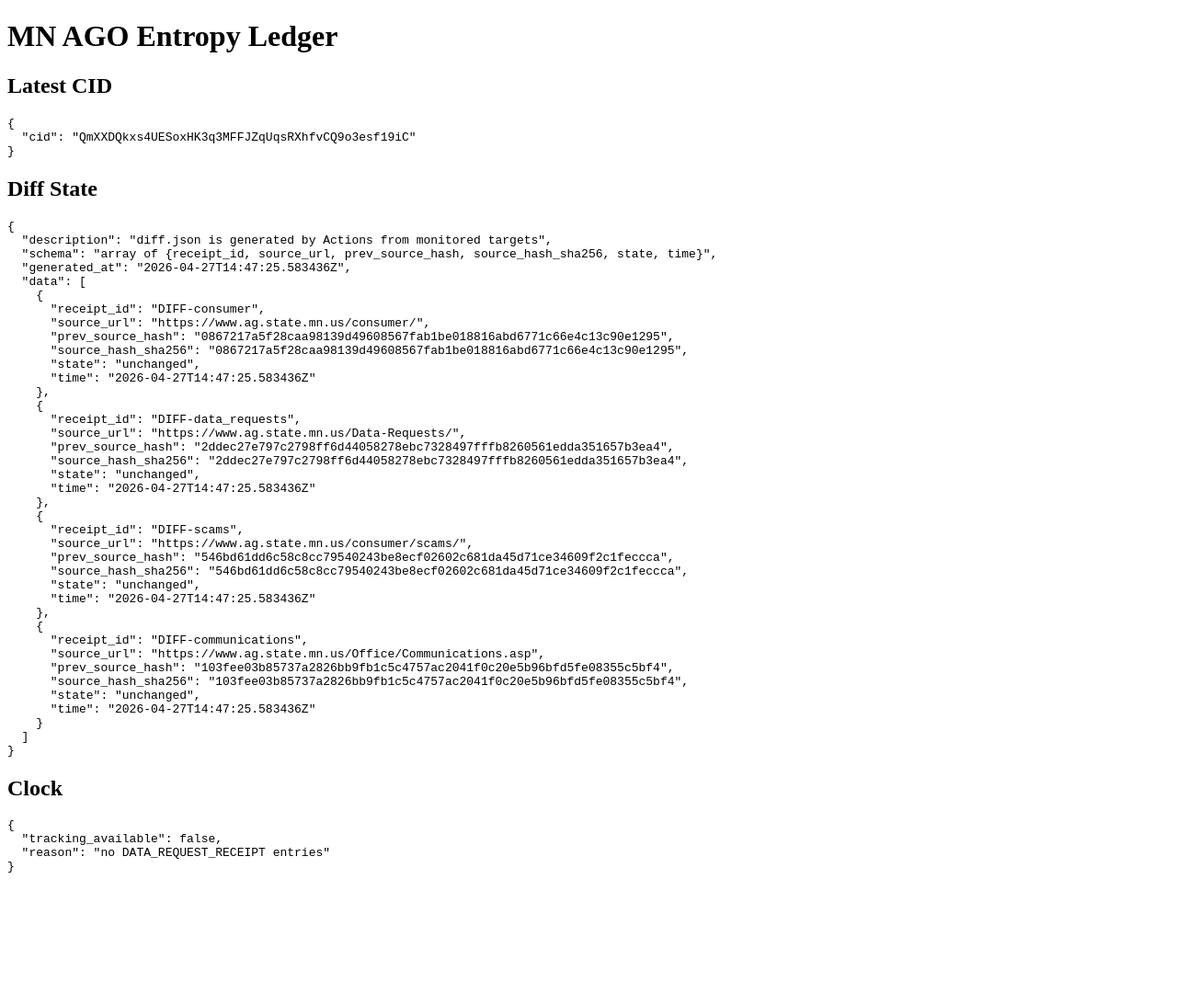
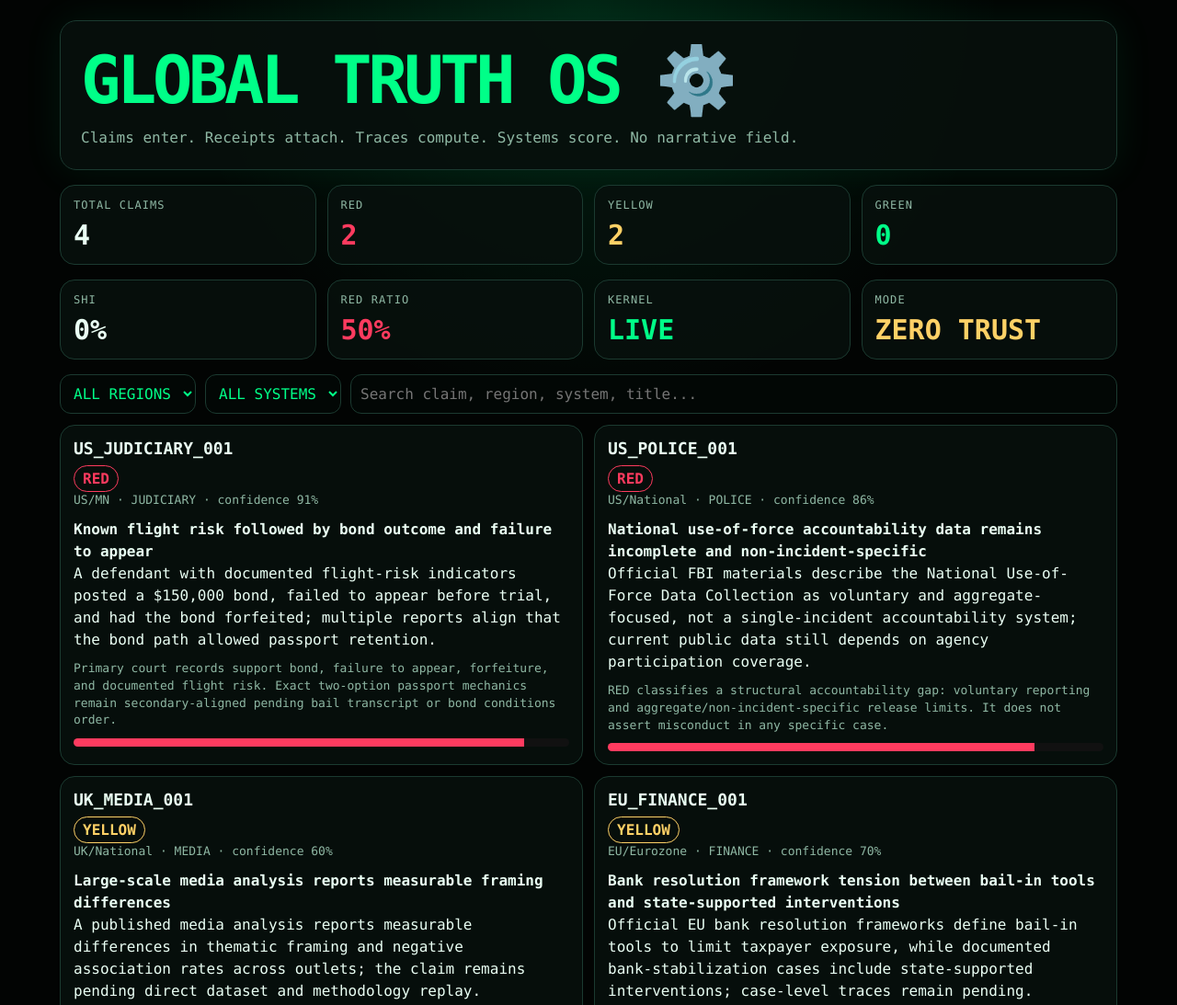
Before and after one commit to jsonwisdom/mn-ago-entropy-ledger, a plain HTML site: page site/index.html in a window 1280 px wide. Shown: the top 1093 px of the page at 92% size. Before the commit the page ends 963 px from the top, so only its background shows below. Drawn offline with Linux system fonts and the light colour scheme.

Commit message:
Deploy Global Truth OS static scoreboard UI

```diff
--- a/site/index.html
+++ b/site/index.html
@@ -1,46 +1,110 @@
 <!DOCTYPE html>
-<html>
+<html lang="en">
 <head>
-  <meta charset="UTF-8">
-  <title>MN AGO Entropy Ledger</title>
+  <meta charset="UTF-8" />
+  <meta name="viewport" content="width=device-width, initial-scale=1.0" />
+  <title>Global Truth OS</title>
+  <style>
+    :root {
+      --bg:#020403;
+      --panel:#07100d;
+      --line:#1b3a30;
+      --green:#00ff88;
+      --red:#ff3b5f;
+      --yellow:#ffd166;
+      --muted:#8fb8a4;
+      --text:#eafff4;
+    }
+    *{box-sizing:border-box}
+    body{margin:0;background:radial-gradient(circle at top,rgba(0,255,136,.13),transparent 28rem),var(--bg);color:var(--text);font-family:ui-monospace,SFMono-Regular,Menlo,Monaco,Consolas,monospace;padding:22px}
+    .shell{max-width:1150px;margin:0 auto}
+    header{border:1px solid var(--line);background:rgba(7,16,13,.92);border-radius:18px;padding:22px;margin-bottom:16px;box-shadow:0 0 44px rgba(0,255,136,.08)}
+    h1{margin:0;font-size:clamp(32px,6vw,72px);letter-spacing:-.06em;color:var(--green)}
+    .sub{color:var(--muted);line-height:1.5;margin-top:8px;max-width:820px}
+    .grid{display:grid;grid-template-columns:repeat(4,minmax(0,1fr));gap:12px;margin:16px 0}
+    .stat,.card{border:1px solid var(--line);background:rgba(7,16,13,.9);border-radius:16px;padding:14px}
+    .label{color:var(--muted);font-size:12px;text-transform:uppercase;letter-spacing:.09em}
+    .value{font-size:30px;margin-top:8px;font-weight:800}
+    .red{color:var(--red)}.yellow{color:var(--yellow)}.green{color:var(--green)}
+    .controls{display:flex;gap:10px;flex-wrap:wrap;margin:12px 0}
+    select,input{background:#020705;border:1px solid var(--line);color:var(--green);border-radius:12px;padding:10px;font:inherit}
+    input{flex:1;min-width:240px}
+    .cards{display:grid;grid-template-columns:repeat(2,minmax(0,1fr));gap:12px}
+    .card h2{margin:0 0 8px;font-size:18px}.meta{color:var(--muted);font-size:13px;line-height:1.45}.claim{line-height:1.5;margin:10px 0}.badge{display:inline-block;border:1px solid currentColor;border-radius:999px;padding:4px 9px;font-weight:800}.bar{height:9px;background:#111;border-radius:999px;overflow:hidden;margin-top:10px}.fill{height:100%;background:currentColor}.footer{color:var(--muted);margin-top:18px;line-height:1.5;font-size:13px}
+    @media(max-width:850px){.grid,.cards{grid-template-columns:1fr}body{padding:14px}}
+  </style>
 </head>
 <body>
-  <h1>MN AGO Entropy Ledger</h1>
+  <main class="shell">
+    <header>
+      <h1>GLOBAL TRUTH OS ⚙️</h1>
+      <div class="sub">Claims enter. Receipts attach. Traces compute. Systems score. No narrative field.</div>
+    </header>
 
-  <h2>Latest CID</h2>
-  <pre id="cid">loading...</pre>
+    <section class="grid">
+      <div class="stat"><div class="label">Total Claims</div><div class="value" id="total">—</div></div>
+      <div class="stat"><div class="label">RED</div><div class="value red" id="red">—</div></div>
+      <div class="stat"><div class="label">YELLOW</div><div class="value yellow" id="yellow">—</div></div>
+      <div class="stat"><div class="label">GREEN</div><div class="value green" id="green">—</div></div>
+    </section>
 
-  <h2>Diff State</h2>
-  <pre id="diff">loading...</pre>
+    <section class="grid">
+      <div class="stat"><div class="label">SHI</div><div class="value" id="shi">—</div></div>
+      <div class="stat"><div class="label">RED Ratio</div><div class="value red" id="redRatio">—</div></div>
+      <div class="stat"><div class="label">Kernel</div><div class="value green">LIVE</div></div>
+      <div class="stat"><div class="label">Mode</div><div class="value yellow">ZERO TRUST</div></div>
+    </section>
 
-  <h2>Clock</h2>
-  <pre id="clock">loading...</pre>
+    <div class="controls">
+      <select id="region"><option value="ALL">ALL REGIONS</option></select>
+      <select id="system"><option value="ALL">ALL SYSTEMS</option></select>
+      <input id="search" placeholder="Search claim, region, system, title..." />
+    </div>
 
-  <script>
-    async function load() {
-      try {
-        const cid = await fetch("./latest.json").then(r => r.json());
-        document.getElementById("cid").textContent = JSON.stringify(cid, null, 2);
-      } catch (e) {
-        document.getElementById("cid").textContent = "error loading CID";
-      }
+    <section class="cards" id="cards"></section>
 
-      try {
-        const diff = await fetch("./diff.json").then(r => r.json());
-        document.getElementById("diff").textContent = JSON.stringify(diff, null, 2);
-      } catch (e) {
-        document.getElementById("diff").textContent = "error loading diff";
-      }
+    <div class="footer">
+      Pipeline: CLAIM → RECEIPTS → TRACE → STATE → SHI<br />
+      ⚙️ jaywisdom.base.eth
+    </div>
+  </main>
 
-      try {
-        const clock = await fetch("./clock.json").then(r => r.json());
-        document.getElementById("clock").textContent = JSON.stringify(clock, null, 2);
-      } catch (e) {
-        document.getElementById("clock").textContent = "error loading clock";
-      }
-    }
-
-    load();
-  </script>
+<script>
+let claims=[];
+const $=id=>document.getElementById(id);
+function pct(n){return Math.round(n*100)+'%'}
+function badgeClass(s){return s==='RED'?'red':s==='YELLOW'?'yellow':'green'}
+function compute(list){
+  const total=list.length;
+  const red=list.filter(c=>c.tri_state==='RED').length;
+  const yellow=list.filter(c=>c.tri_state==='YELLOW').length;
+  const green=list.filter(c=>c.tri_state==='GREEN').length;
+  $('total').textContent=total;
+  $('red').textContent=red;
+  $('yellow').textContent=yellow;
+  $('green').textContent=green;
+  $('shi').textContent=total?pct(green/total):'0%';
+  $('redRatio').textContent=total?pct(red/total):'0%';
+}
+function render(){
+  const r=$('region').value, s=$('system').value, q=$('search').value.toLowerCase();
+  const filtered=claims.filter(c=>(r==='ALL'||c.region===r)&&(s==='ALL'||c.system_type===s)&&JSON.stringify(c).toLowerCase().includes(q));
+  compute(filtered);
+  $('cards').innerHTML=filtered.map(c=>`<article class="card">
+    <h2>${c.claim_id}</h2>
+    <span class="badge ${badgeClass(c.tri_state)}">${c.tri_state}</span>
+    <div class="meta">${c.region}${c.subregion?'/'+c.subregion:''} · ${c.system_type} · confidence ${Math.round((c.confidence||0)*100)}%</div>
+    <div class="claim"><strong>${c.title}</strong><br>${c.claim_text}</div>
+    <div class="meta">${c.notes||''}</div>
+    <div class="bar ${badgeClass(c.tri_state)}"><div class="fill" style="width:${Math.round((c.confidence||0)*100)}%"></div></div>
+  </article>`).join('');
+}
+function populateFilters(){
+  [...new Set(claims.map(c=>c.region))].sort().forEach(v=>$('region').innerHTML+=`<option value="${v}">${v}</option>`);
+  [...new Set(claims.map(c=>c.system_type))].sort().forEach(v=>$('system').innerHTML+=`<option value="${v}">${v}</option>`);
+}
+fetch('../truth/claims.json',{cache:'no-store'}).then(r=>r.json()).then(data=>{claims=data;populateFilters();render();});
+['region','system','search'].forEach(id=>$(id).addEventListener('input',render));
+</script>
 </body>
 </html>
```
